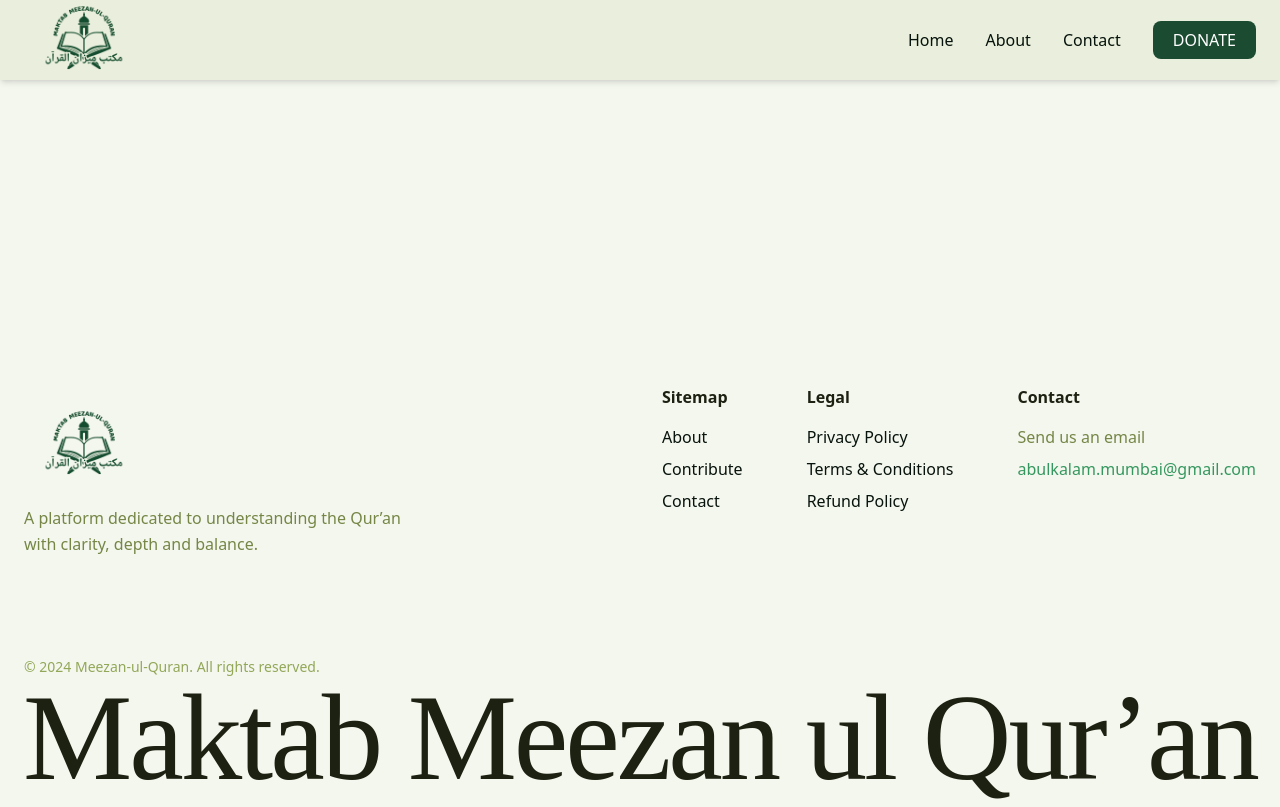
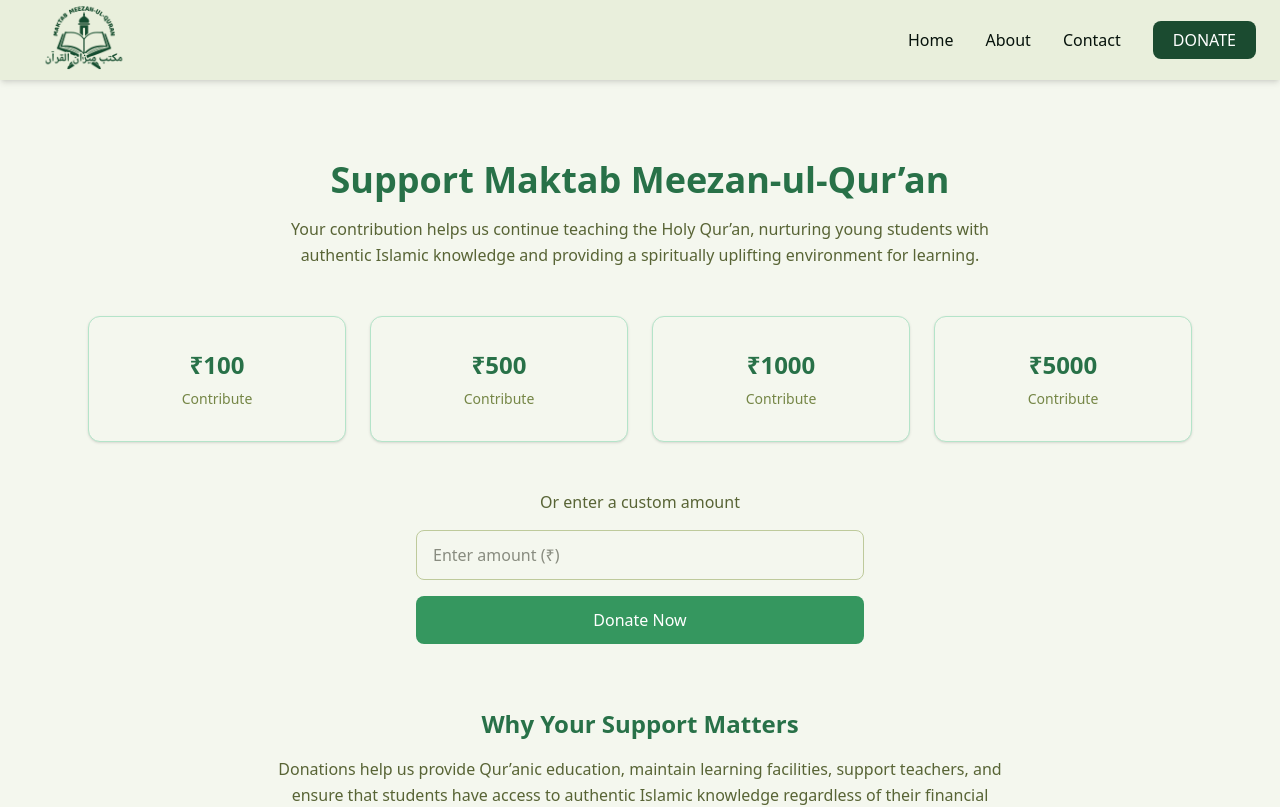
Before and after one commit to sanc0o0/Meezan-ul-Qur-an, a Next.js app: page /donate in a window 1280 px wide. Shown: the top 807 px of the page. Built offline with nearby package versions, Linux system fonts and the light colour scheme; a web font is replaced by a local one.

Commit message:
feat: update donate page and footer UI

```diff
--- a/app/donate/page.js
+++ b/app/donate/page.js
@@ -1,11 +1,62 @@
-import React from 'react'
+export default function Donate() {
+  const amounts = [100, 500, 1000, 5000];
 
-const page = () => {
   return (
-    <div>
+    <section className="max-w-6xl mx-auto px-6 py-20">
+      {/* Page Heading */}
+      <div className="text-center mb-12">
+        <h1 className="text-4xl font-bold text-primary-700 mb-4">
+          Support Maktab Meezan-ul-Qur’an
+        </h1>
 
-    </div>
-  )
+        <p className="text-text-700 max-w-3xl mx-auto leading-relaxed">
+          Your contribution helps us continue teaching the Holy Qur’an,
+          nurturing young students with authentic Islamic knowledge and
+          providing a spiritually uplifting environment for learning.
+        </p>
+      </div>
+
+      {/* Donation Cards */}
+      <div className="grid md:grid-cols-4 gap-6 mb-12">
+        {amounts.map((amount) => (
+          <button
+            key={amount}
+            className="bg-background-50 border border-primary-200 rounded-xl py-8 shadow-sm hover:shadow-md hover:border-primary-500 transition"
+          >
+            <p className="text-2xl font-semibold text-primary-700">₹{amount}</p>
+
+            <p className="text-sm text-text-600 mt-2">Contribute</p>
+          </button>
+        ))}
+      </div>
+
+      {/* Custom Donation */}
+      <div className="max-w-md mx-auto text-center">
+        <p className="text-text-700 mb-4">Or enter a custom amount</p>
+
+        <input
+          type="number"
+          placeholder="Enter amount (₹)"
+          className="w-full border border-text-300 rounded-lg px-4 py-3 mb-4 focus:outline-none focus:ring-2 focus:ring-primary-500"
+        />
+
+        <button className="w-full bg-primary-600 text-white py-3 rounded-lg hover:bg-primary-700 transition">
+          Donate Now
+        </button>
+      </div>
+
+      {/* Trust Section */}
+      <div className="mt-16 text-center max-w-3xl mx-auto">
+        <h2 className="text-2xl font-semibold text-primary-700 mb-4">
+          Why Your Support Matters
+        </h2>
+
+        <p className="text-text-700 leading-relaxed">
+          Donations help us provide Qur’anic education, maintain learning
+          facilities, support teachers, and ensure that students have access to
+          authentic Islamic knowledge regardless of their financial background.
+        </p>
+      </div>
+    </section>
+  );
 }
-
-export default page
--- a/components/Footer.js
+++ b/components/Footer.js
@@ -16,7 +16,7 @@
                 alt="Meezan-ul-Quran Logo"
                 width={120}
                 height={60}
-                className="h-30 w-auto object-contain"
+                className=" object-contain"
               />
             </Link>
 
```
